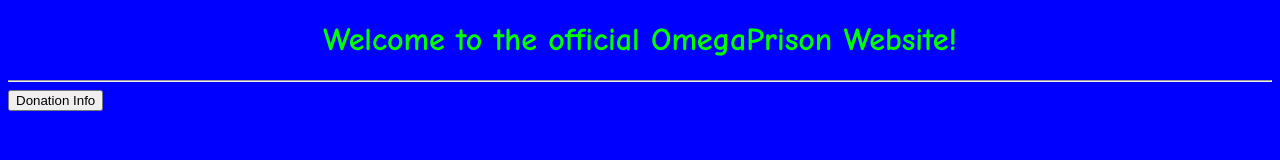
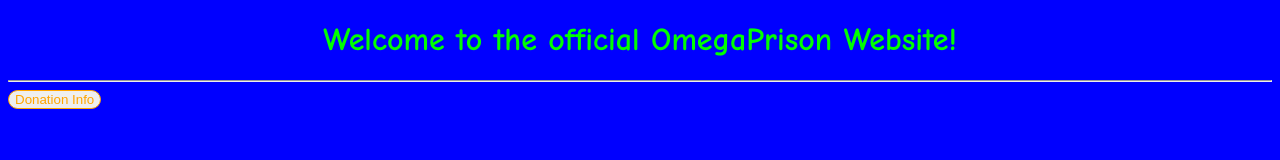
Before and after one commit to OmegaPrison/OmegaPrison.github.io, a plain HTML site: page index.html in a window 1280 px wide. Drawn offline with Linux system fonts and the light colour scheme.

Commit message:
Update Main Index

```diff
--- a/index.html
+++ b/index.html
@@ -23,6 +23,6 @@
   <body>
     <h1 class="class">Welcome to the official OmegaPrison Website!</h1>
     <hr>
-    <button formaction="/DonationInfo">Donation Info</button>
+    <button class="button" formaction="/DonationInfo">Donation Info</button>
   </body>
 </html>
```
